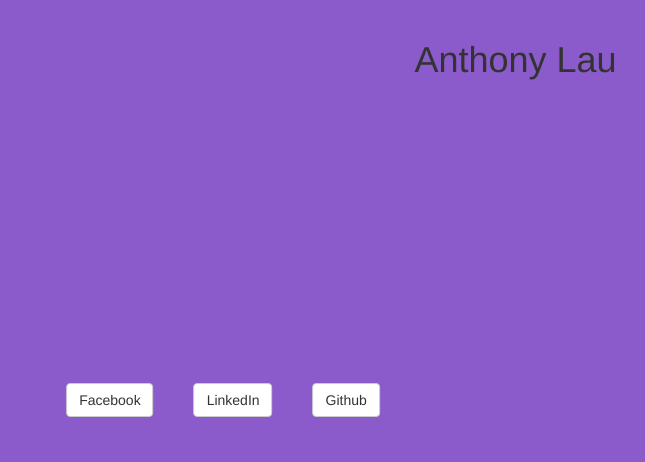
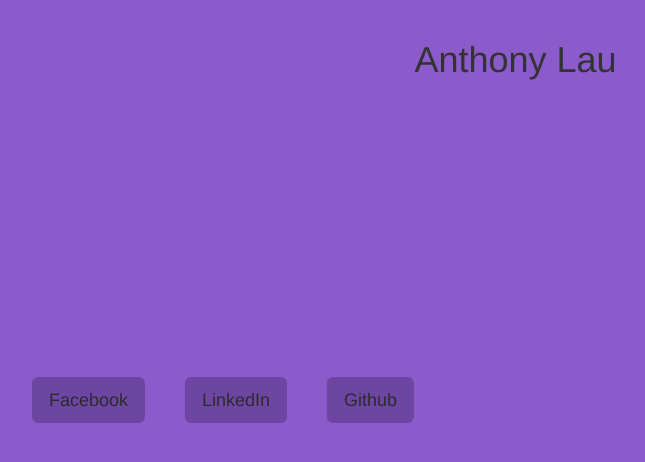
Before and after one commit to Anthony-Lau/the-anthony-lau, a React (Create React App) app: page / in a window 1280 px wide. Shown: the top 462 px of the page, without its empty margins (417-1062 px from the left). Built offline with nearby package versions, Linux system fonts and the light colour scheme.

Commit message:
style: 💄 Changed color of buttons
BREAKING CHANGE: N

Issues: N

```diff
--- a/src/components/Button.css
+++ b/src/components/Button.css
@@ -2,3 +2,8 @@
   display: inline-block;
   margin: 20px;
 }
+
+.btn-lg{
+  background-color: #6d45a2 !important;
+  border-color: #6d45a2 !important
+}
--- a/src/components/Button.js
+++ b/src/components/Button.js
@@ -5,7 +5,7 @@
   render() {
     return (
       <div className="button">
-        <a href={this.props.link} class="btn btn-default">{this.props.socialMedia}</a>
+        <a href={this.props.link} class="btn btn-lg" style={{color: "#2c2b2c"}}>{this.props.socialMedia}</a>
       </div>
     );
   }
```
